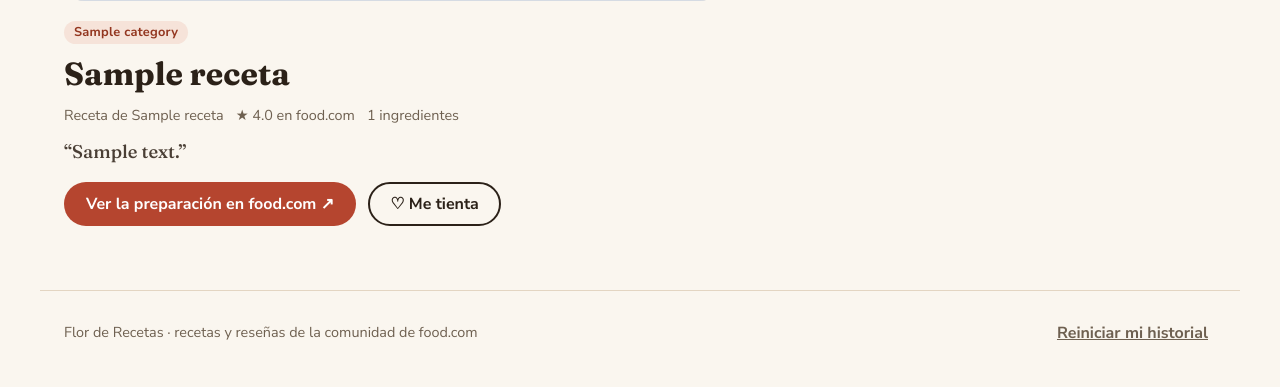
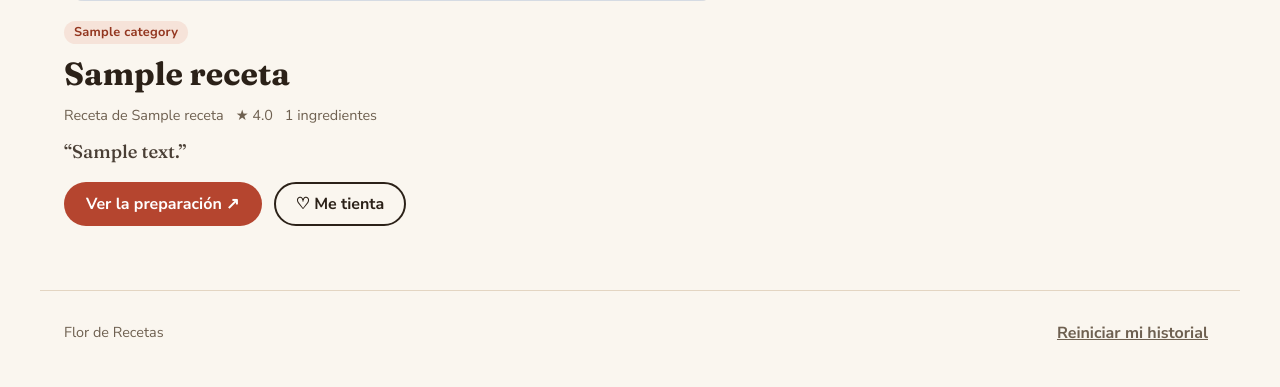
Before and after one commit to florafirpo/RecSys_Recipes, a Flask app: template web/templates/receta.html in a window 1280 px wide. Shown: the part 694-1081 px from the top of the page. Run offline with Flask 3, Linux system fonts and the light colour scheme; the template is opened without the code that fills it: most values are stand-ins (such as "Sample title", 1, 10 or a date in 2020); grey boxes marked "Sample" are stand-in pictures.

Commit message:
Sacar las menciones a food.com de la pagina
Co-Authored-By: Claude Opus 5.5 <noreply@anthropic.com>
Claude-Session: https://claude.ai/code/session_01TFpCUJRdRCesJqMHVD3AQR

```diff
--- a/web/templates/base.html
+++ b/web/templates/base.html
@@ -41,7 +41,7 @@
     </main>
 
     <footer class="pie">
-        <p>Flor de Recetas · recetas y reseñas de la comunidad de food.com</p>
+        <p>Flor de Recetas</p>
         {% if id_usuario %}
         <form method="POST" action="/reset/{{ id_usuario }}"
               onsubmit="return confirm('¿Seguro? Se borran tus valoraciones, tus guardadas y lo que ya viste.');">
--- a/web/templates/receta.html
+++ b/web/templates/receta.html
@@ -18,7 +18,7 @@
             <h1>{{ receta["title"] }}</h1>
             <p class="datos">
                 {% if receta["author_name"] %}<span>Receta de {{ receta["author_name"] }}</span>{% endif %}
-                {% if receta["rating_value"] %}<span>★ {{ "%.1f"|format(receta["rating_value"]) }} en food.com</span>{% endif %}
+                {% if receta["rating_value"] %}<span>★ {{ "%.1f"|format(receta["rating_value"]) }}</span>{% endif %}
                 {% if ingredientes %}<span>{{ ingredientes|length }} ingredientes</span>{% endif %}
             </p>
             {% if receta["description"] %}
@@ -27,7 +27,7 @@
 
             <div class="receta-acciones">
                 {% if receta["url"] %}
-                <a class="boton" href="{{ receta['url'] }}" target="_blank" rel="noopener">Ver la preparación en food.com ↗</a>
+                <a class="boton" href="{{ receta['url'] }}" target="_blank" rel="noopener">Ver la preparación ↗</a>
                 {% endif %}
                 <form method="POST" action="/senal/{{ id_usuario }}/{{ receta['id'] }}">
                     <input type="hidden" name="tipo" value="tienta">
--- a/web/templates/recomendaciones.html
+++ b/web/templates/recomendaciones.html
@@ -57,7 +57,7 @@
 <section class="seccion seccion-alterna" aria-labelledby="titulo-populares">
     <div class="seccion-cabecera">
         <h2 id="titulo-populares">Las más populares de la comunidad</h2>
-        <p>Las recetas más reseñadas por quienes cocinan en food.com.</p>
+        <p>Las recetas más reseñadas por la comunidad.</p>
     </div>
     <div class="grilla">
         {% for receta in populares %}
```
